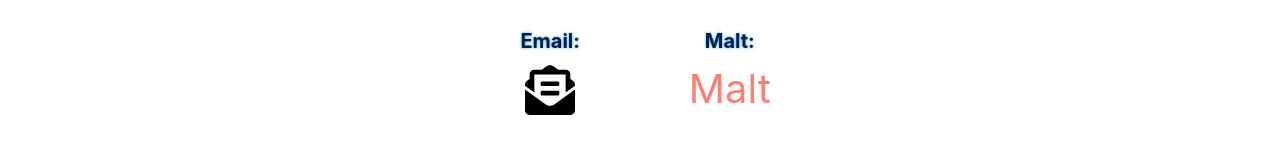
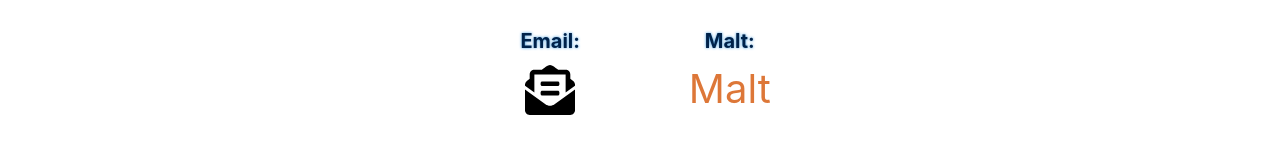
Before and after one commit to DumontGontran/portfolio-v2, a React (Create React App) app: page / in a window 1280 px wide. Shown: the part 4448-4608 px from the top of the page. Built offline with nearby package versions, Linux system fonts and the light colour scheme.

Commit message:
color ratio for accessibility updated on malt link

```diff
--- a/src/components/Contact/Contact.css
+++ b/src/components/Contact/Contact.css
@@ -35,7 +35,7 @@
     top: 5px;
     left: 0;
     font-size: 40px;
-    color: salmon;
+    color: #dd7738;
 }
 
 .link_github {
```
